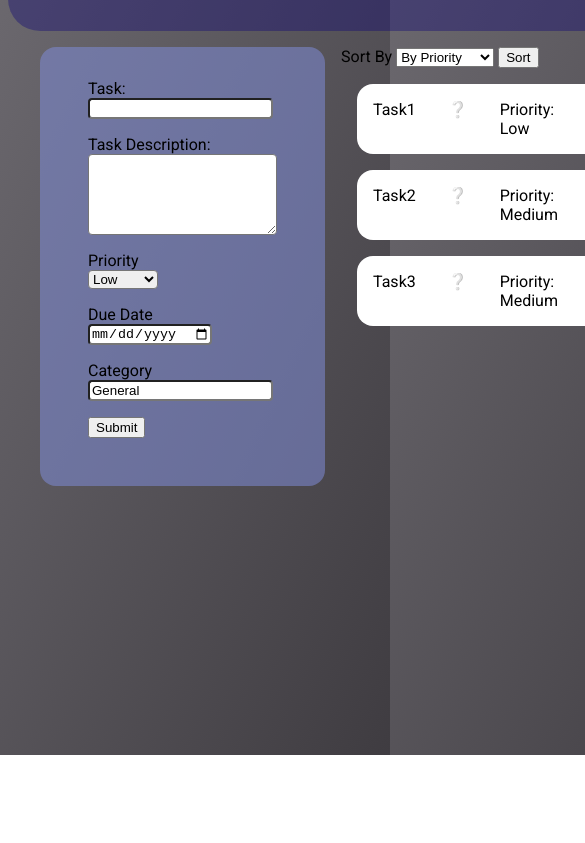
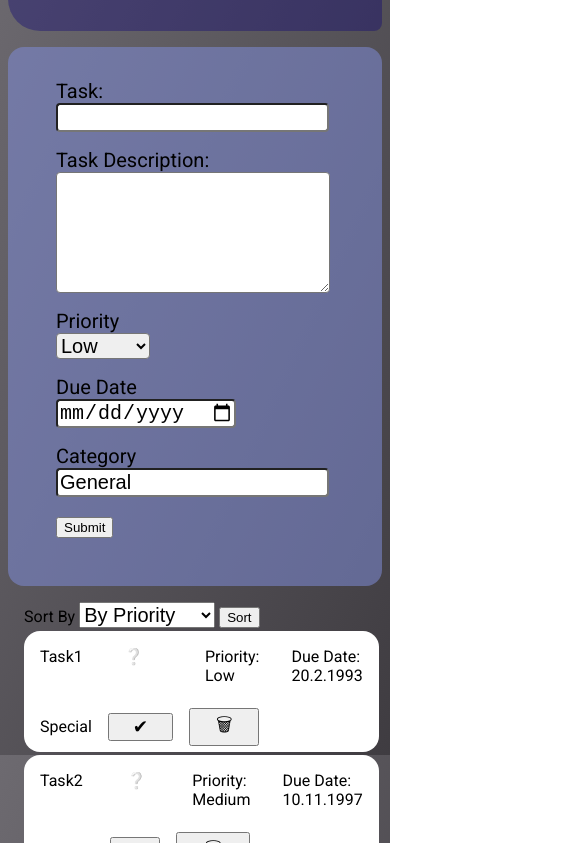
Before and after one commit to rediscovercoding/todolist, a plain HTML site: page index.html in a window 390 px wide. Shown: the part 89-932 px from the top of the page, 585 px wide, since content can reach past the window. Before the commit the page ends 844 px from the top, so only its background shows below. Drawn offline with Linux system fonts and the light colour scheme; a web font is replaced by a local one.

Commit message:
Added local storage for tasks

```diff
--- a/script.js
+++ b/script.js
@@ -53,8 +53,13 @@ let trialOb3 = new tasksConstructor(
   "General",
   2
 );
+let taskArr = [trialOb1, trialOb2, trialOb3];
+if (!localStorage.getItem("storedArr")) {
+  taskArr = [trialOb1, trialOb2, trialOb3];
+} else {
+  taskArr = JSON.parse(localStorage.getItem("storedArr"));
+}
 
-let taskArr = [trialOb1, trialOb2, trialOb3];
 refreshview();
 
 function addNewTask() {
@@ -75,6 +80,7 @@ function addNewTask() {
     `${taskPriorityValue}`
   );
   taskArr.push(trialTaskObject);
+  updateStorage(taskArr);
 }
 
 //Update UI
@@ -185,6 +191,7 @@ function remove(n) {
   taskDiv.remove();
   taskArr.splice(n, 1);
   console.log(taskArr);
+  updateStorage(taskArr);
   refreshview(taskArr);
 }
 
@@ -233,3 +240,7 @@ sortBtn.addEventListener("click", function () {
     sortByCategory();
   }
 });
+
+function updateStorage(taskArr) {
+  localStorage.setItem("storedArr", JSON.stringify(taskArr));
+}
--- a/style.css
+++ b/style.css
@@ -82,3 +82,29 @@ body {
 .strikeThrough {
   text-decoration: line-through;
 }
+
+@media (max-width: 700px) {
+  body {
+    display: flex;
+    flex-direction: column;
+  }
+  .taskContainer {
+    display: grid;
+    grid-template-columns: repeat(4, 1fr);
+    margin: 0.2rem 0.2rem 0 0rem;
+  }
+  .taskInputContainer {
+    margin-left: 0;
+    font-size: 20px;
+  }
+  input[type="text"],
+  input[type="date"],
+  textarea,
+  select {
+    font-size: 20px;
+  }
+
+  .taskDisplayContainer {
+    margin: 1rem 0 0 1rem;
+  }
+}
```
